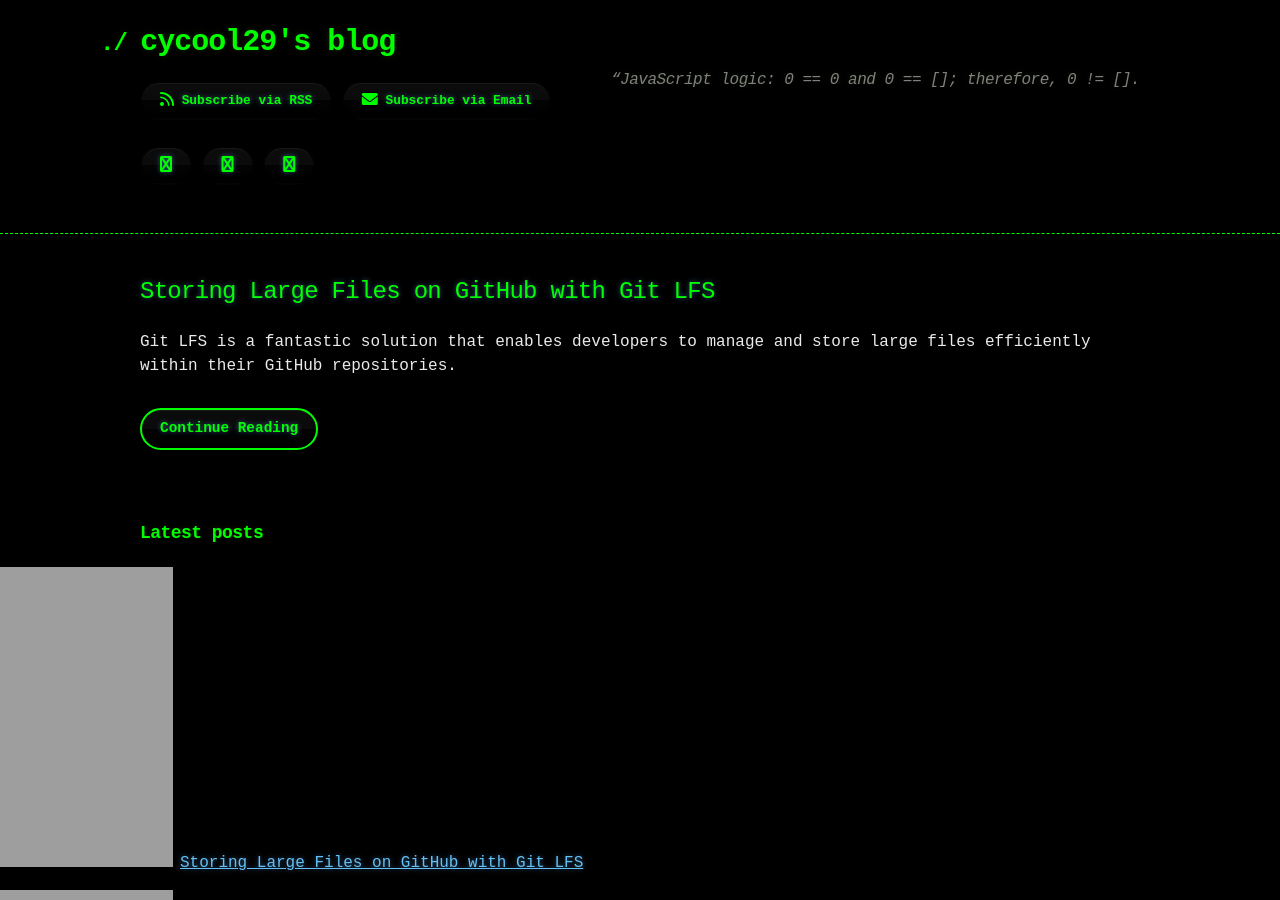
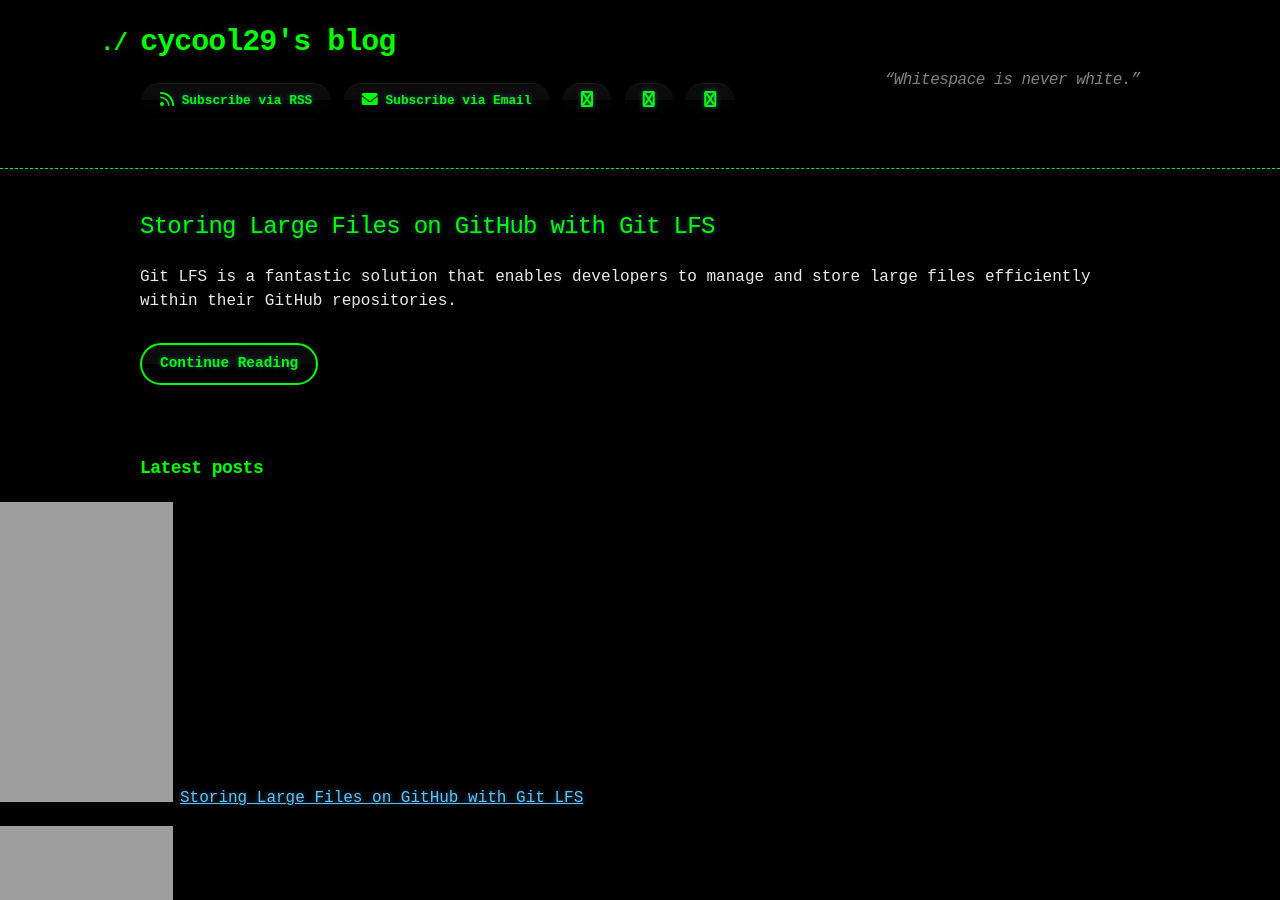
Before and after one commit to cycool29/cycool29.github.io, a Jekyll site: the page built from index.md, in a window 1280 px wide and 900 px high. Built offline with Jekyll 4.4.1, drawn with Linux system fonts in a browser that asks for light colours; a style sheet for code colours, icons or effects is not loaded.

Commit message:
Update quotes

```diff
--- a/_config.yml
+++ b/_config.yml
@@ -1,5 +1,5 @@
 title: cycool29's blog
-description: "“JavaScript logic: 0 == 0 and 0 == []; therefore, 0 != []. "
+description: "“Whitespace is never white.” "
 bio: A high school student. Intermediate in Python, Git, Bash. Learning JavaScript. He/Him. "
 author: cycool29
 url: https://cycool29.github.io
```
